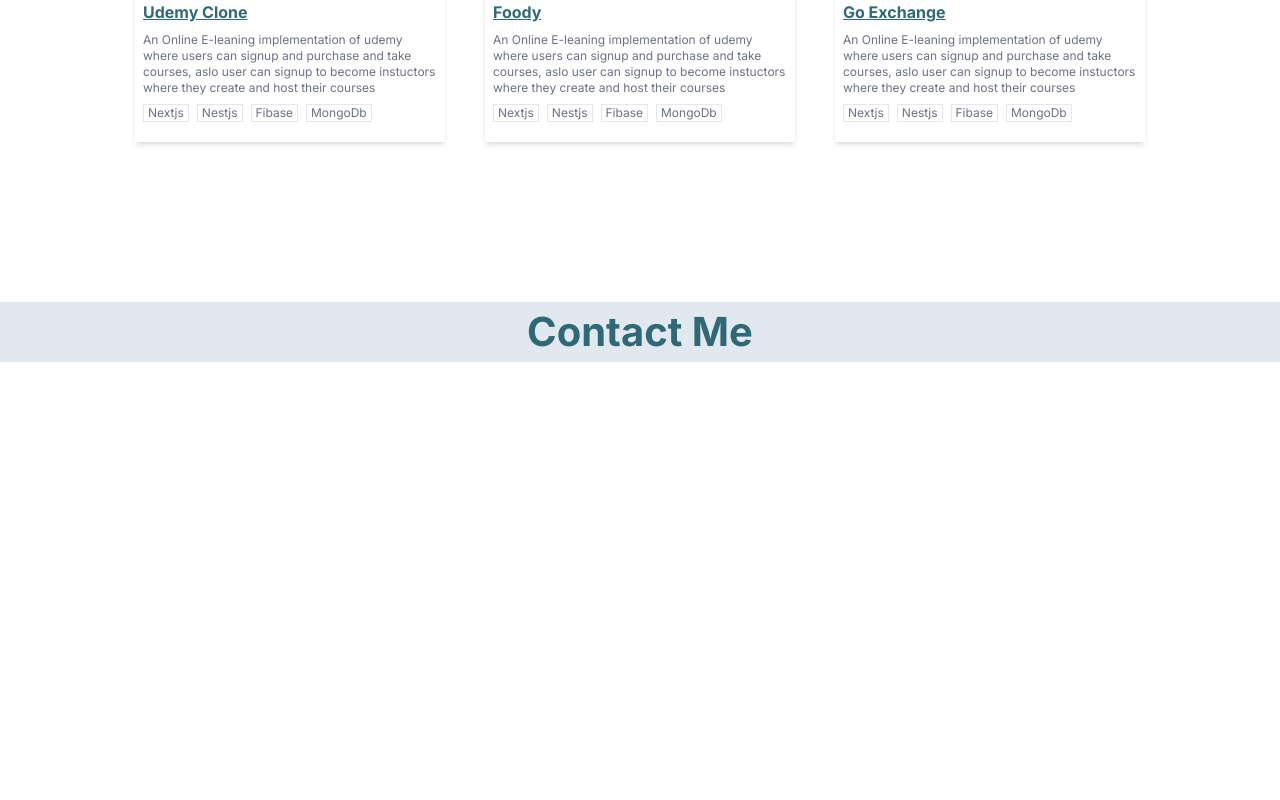
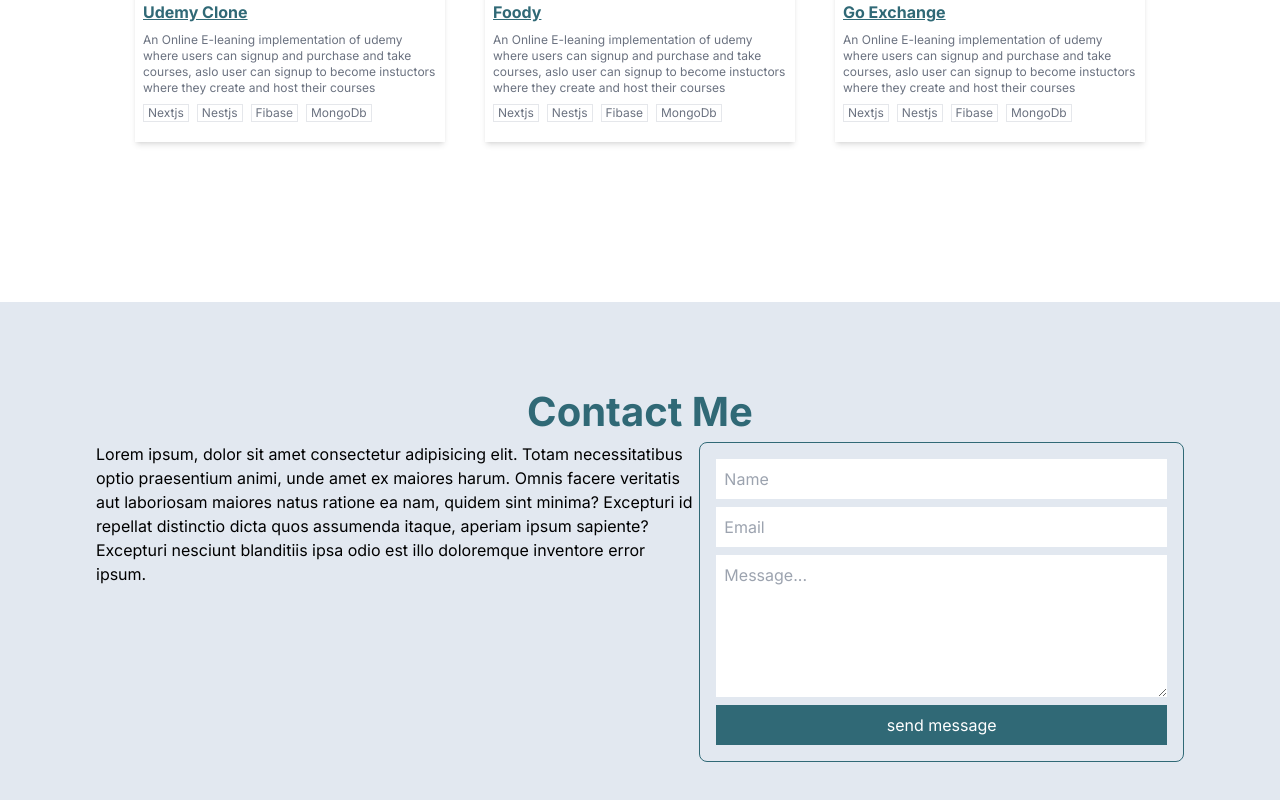
Before and after one commit to Gmarvis/gmarvis_portfolio, a Next.js app: page /#projects in a window 1280 px wide. Shown: the part 1560-2360 px from the top of the page. Before the commit the page ends 1922 px from the top, so only its background shows below. Built offline with nearby package versions, Linux system fonts and the light colour scheme.

Commit message:
working on the contac section

```diff
--- a/src/app/page.tsx
+++ b/src/app/page.tsx
@@ -18,6 +18,7 @@
 import { BiDownload } from "react-icons/bi";
 import FloatingSideBar from "@/components/FloatingSideBar";
 import Projects from "@/components/Projects";
+import Contact from "@/components/Contact";
 export default function Home() {
   const skills = [
     {
@@ -258,11 +259,12 @@
       </div>
       <div
         id="contact"
-        className="contact px-24  mobile:max-sm:px-5 w-full bg-slate-200"
+        className="contact px-24 py-20 mobile:max-sm:px-5 w-full bg-slate-200"
       >
         <h3 className="text-center font-bold text-[40px] text-themecolor">
           Contact Me
         </h3>
+        <Contact />
       </div>
     </main>
   );
--- /dev/null
+++ b/src/components/Contact.tsx
@@ -0,0 +1,39 @@
+import React from "react";
+
+const Contact = () => {
+  return (
+    <div className="flex w-full">
+      <div className="w-[50vw]">
+        <p>
+          Lorem ipsum, dolor sit amet consectetur adipisicing elit. Totam
+          necessitatibus optio praesentium animi, unde amet ex maiores harum.
+          Omnis facere veritatis aut laboriosam maiores natus ratione ea nam,
+          quidem sint minima? Excepturi id repellat distinctio dicta quos
+          assumenda itaque, aperiam ipsum sapiente? Excepturi nesciunt
+          blanditiis ipsa odio est illo doloremque inventore error ipsum.
+        </p>
+      </div>
+      <form className="w-[40vw] border  border-themecolor flex flex-col gap-2 p-4 h-[40vh] rounded-lg text-slate-600">
+        <input
+          type="name"
+          className="w-full outline-none p-2"
+          placeholder="Name"
+        />
+        <input
+          type="email"
+          placeholder="Email"
+          className="w-full outline-none p-2"
+        />
+        <textarea
+          className="outline-none h-[600px] p-2"
+          placeholder="Message..."
+          name=""
+          id=""
+        ></textarea>
+        <button className="bg-themecolor p-2 text-white">send message</button>
+      </form>
+    </div>
+  );
+};
+
+export default Contact;
```
